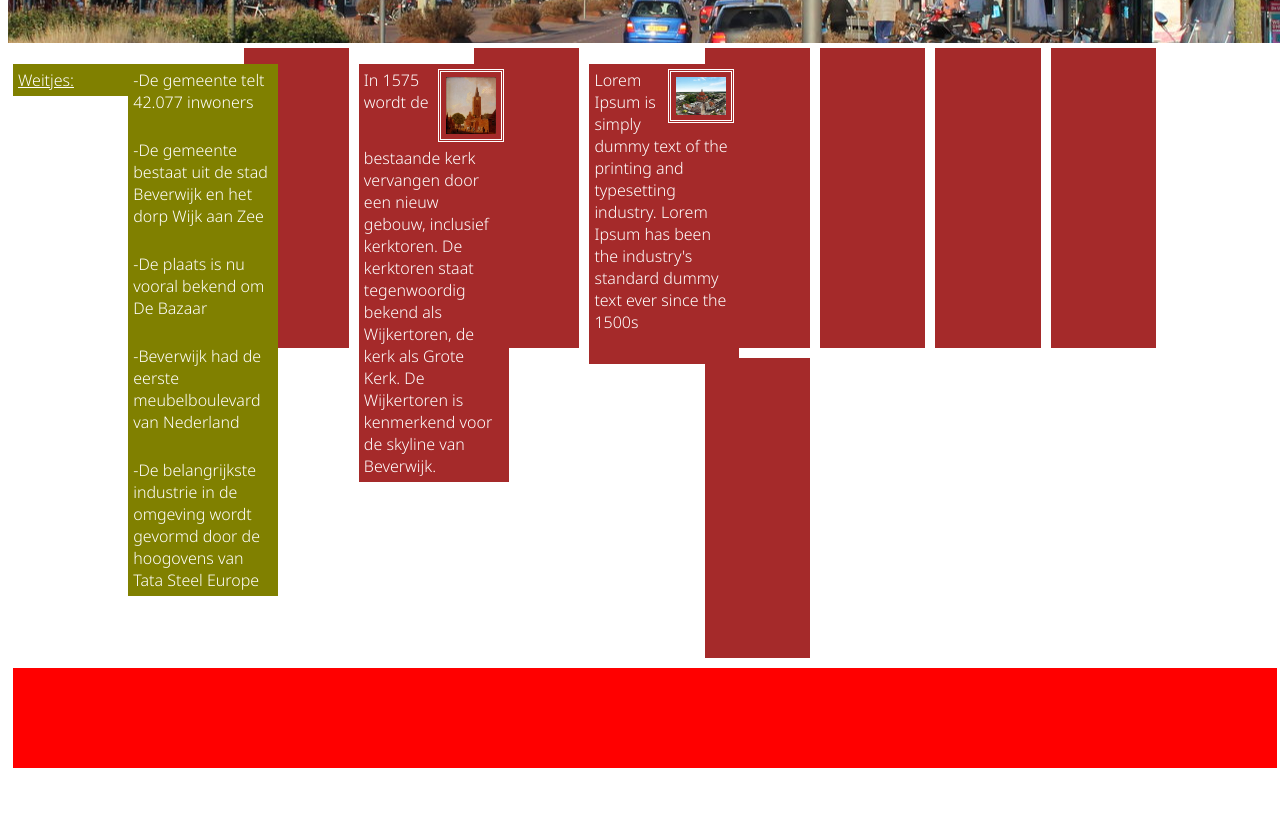
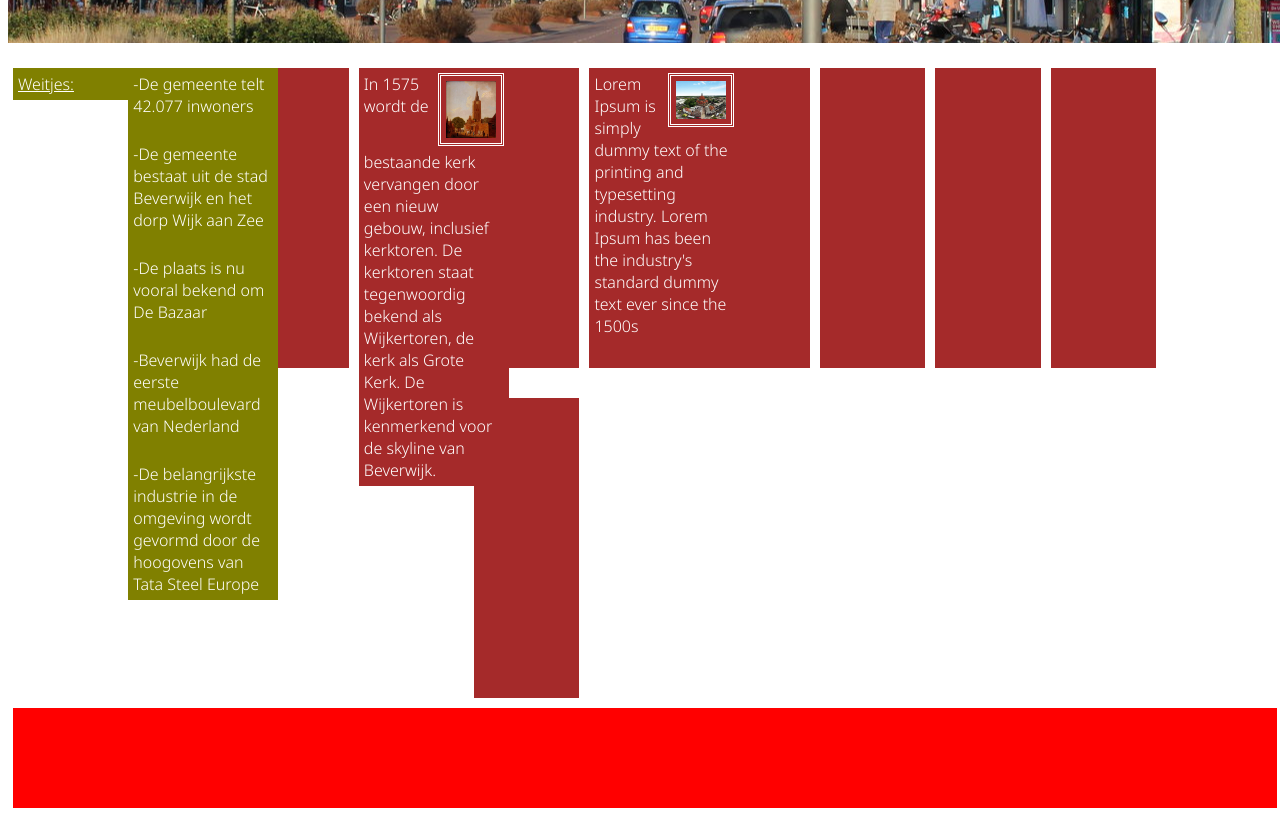
Before and after one commit to 21Daniel14/Huiswerkopgave_les16tm18, a plain HTML site: page index.html in a window 1280 px wide. Shown: the part 117-930 px from the top of the page. Before the commit the page ends 890 px from the top, so only its background shows below. Drawn offline with Linux system fonts and the light colour scheme.

Commit message:
Update index.html

```diff
--- a/index.html
+++ b/index.html
@@ -49,6 +49,9 @@ h1{
   margin-left: auto;
   color: white;
   padding: 5px;
+}
+section{
+  margin-top: 20px;
 }
 #wijkertoren{
   max-width: 100px;
```
